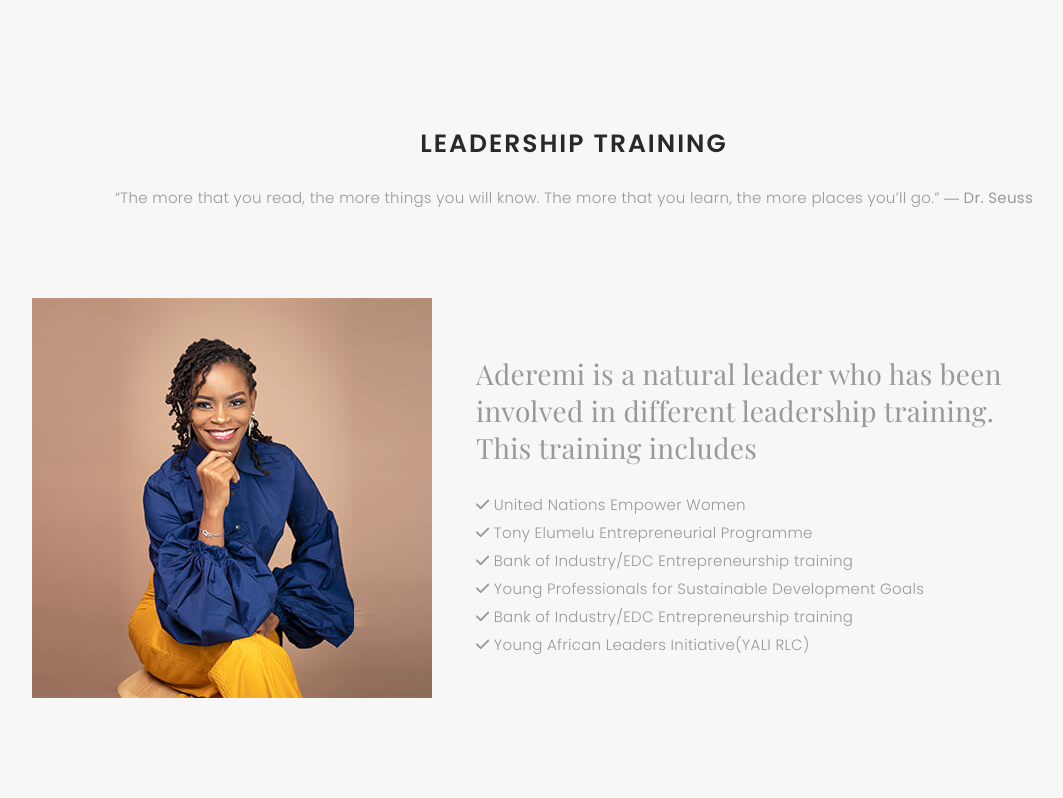
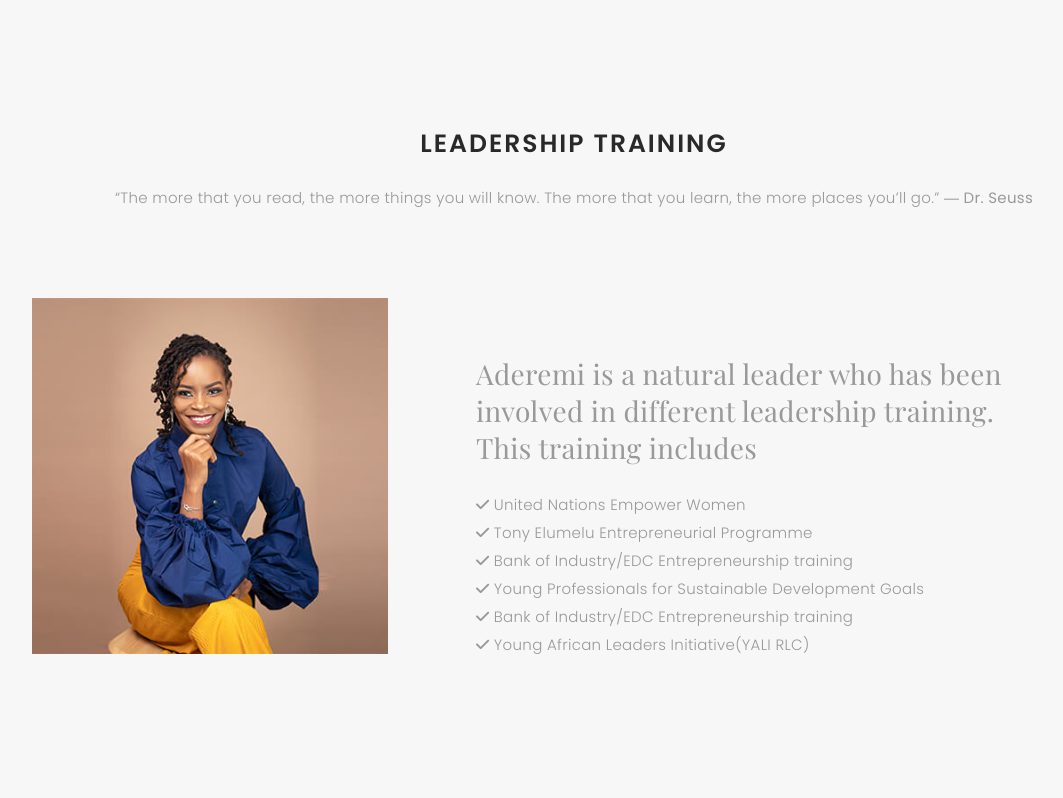
Before and after one commit to victorgis/aderemibamboye, a plain HTML site: page index.html in a window 1280 px wide. Shown: the part 1381-2179 px from the top of the page, without its empty margins (66-1129 px from the left). Drawn offline with nearby package versions, Linux system fonts and the light colour scheme; a web font is replaced by a local one.

Commit message:
added ab's photos

```diff
--- a/assets/css/style.css
+++ b/assets/css/style.css
@@ -490,6 +490,10 @@ p {
   font-size: 15px;
 }
 
+.img-responsive {
+  width: 100%;
+}
+
 /*--------------------------------------------------------------
 # Breadcrumbs
 --------------------------------------------------------------*/
```
